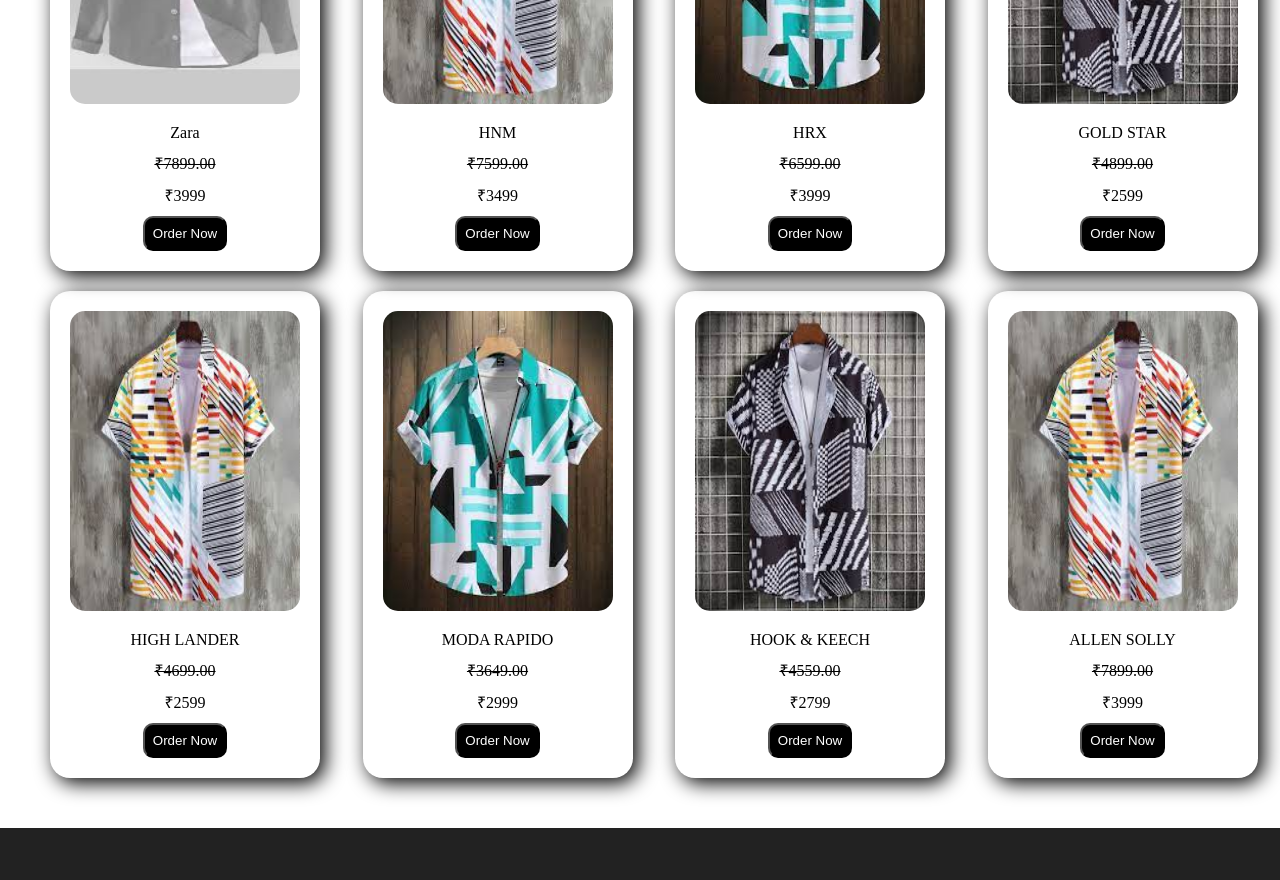
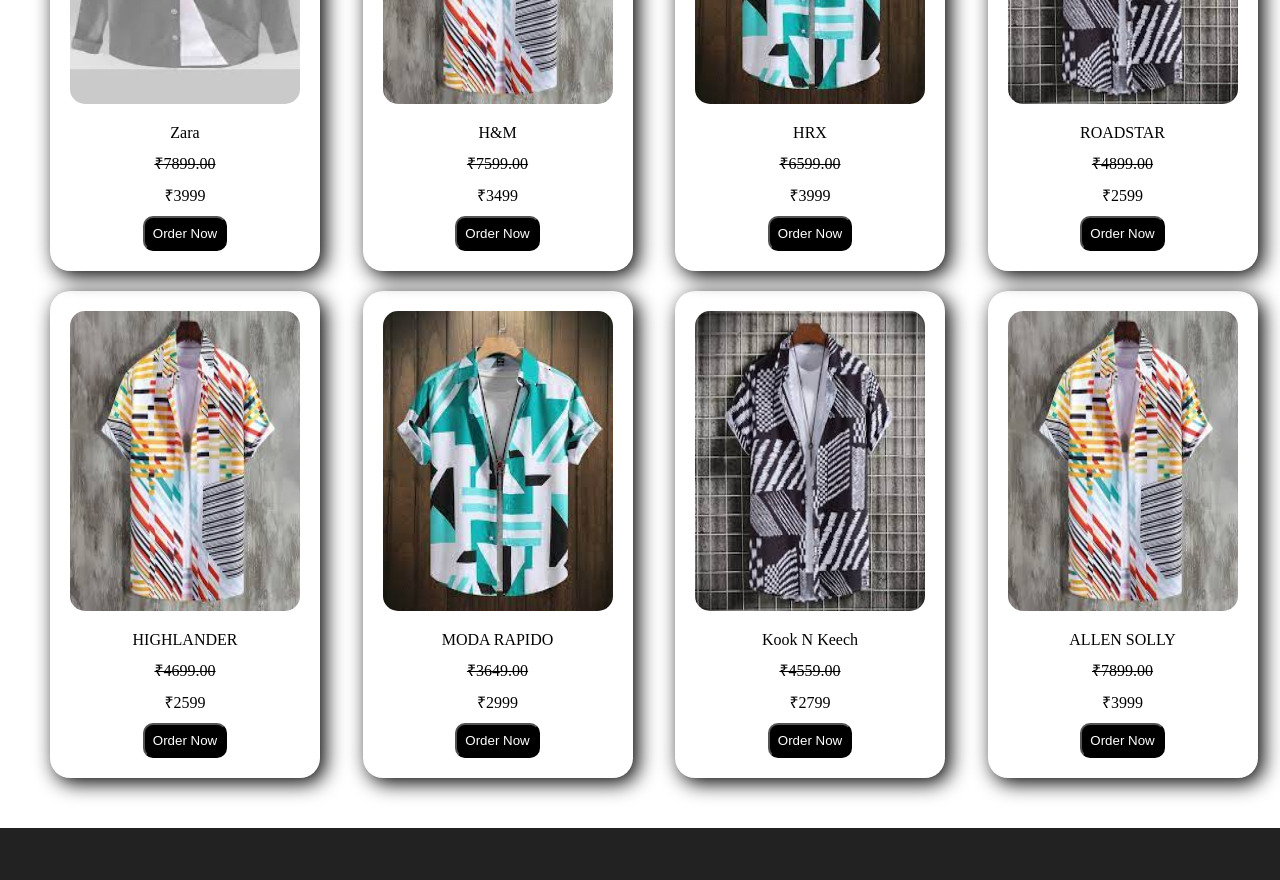
Before and after one commit to RutikWankhade13/SHOP, a plain HTML site: page index.html in a window 1280 px wide. Shown: the part 1020-1900 px from the top of the page. Drawn offline with Linux system fonts and the light colour scheme.

Commit message:
name changed

```diff
--- a/index.html
+++ b/index.html
@@ -71,7 +71,7 @@
         <div class="cloth">
           <img src="./cloth2.jpeg" />
           <h3></h3>
-          <p class="brand-name">HNM</p>
+          <p class="brand-name">H&M</p>
           <strike>₹7599.00</strike>
           <p>₹3499</p>
           <button>Order Now</button>
@@ -87,7 +87,7 @@
         <div class="cloth">
           <img src="./cloth4.jpeg" />
           <h3></h3>
-          <p class="brand-name">GOLD STAR</p>
+          <p class="brand-name">ROADSTAR</p>
           <strike>₹4899.00</strike>
           <p>₹2599</p>
           <button>Order Now</button>
@@ -95,7 +95,7 @@
         <div class="cloth">
           <img src="./cloth2.jpeg" />
           <h3></h3>
-          <p class="brand-name">HIGH LANDER</p>
+          <p class="brand-name">HIGHLANDER</p>
           <strike>₹4699.00</strike>
           <p>₹2599</p>
           <button>Order Now</button>
@@ -111,7 +111,7 @@
         <div class="cloth">
           <img src="./cloth4.jpeg" />
           <h3></h3>
-          <p class="brand-name">HOOK & KEECH </p>
+          <p class="brand-name">Kook N Keech </p>
           <strike>₹4559.00</strike>
           <p>₹2799</p>
           <button>Order Now</button>
```
